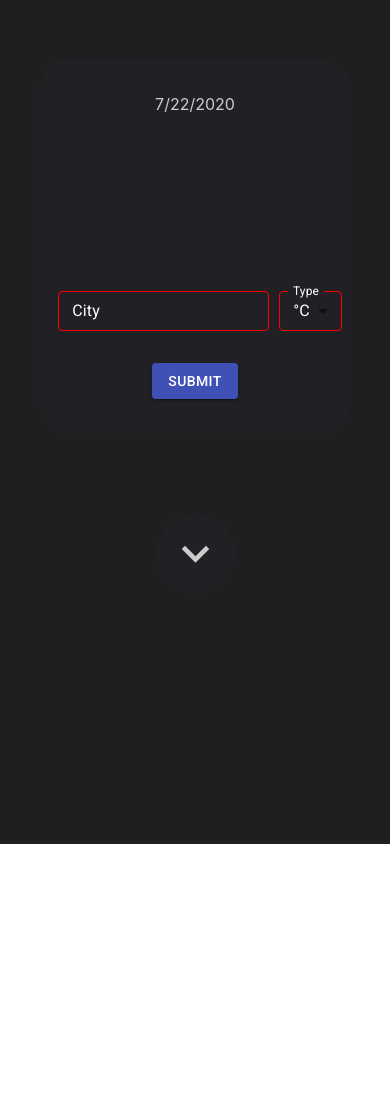
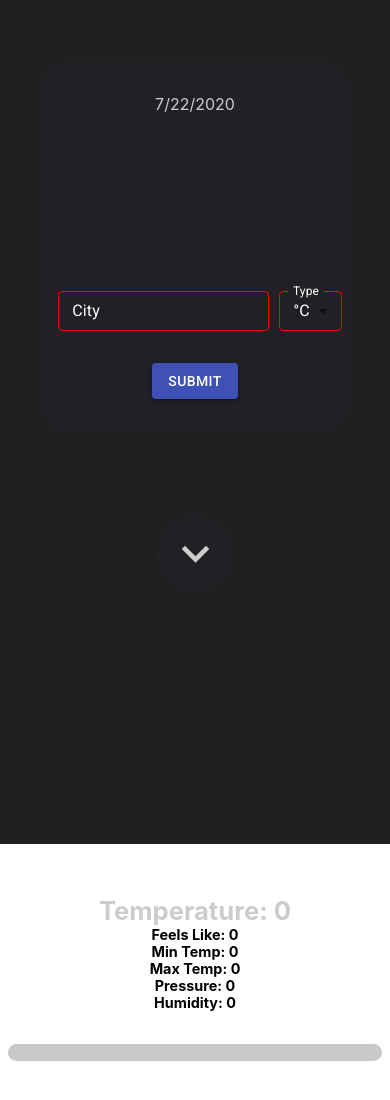
Before and after one commit to JamesCrr/Weather-WebApp, a React (Create React App) app in the folder client/: page / in a window 390 px wide. Shown: the top 1100 px of the page. Built offline with nearby package versions, Linux system fonts and the light colour scheme; no server answers.

Commit message:
Added more Temperature Details when viewing more

```diff
--- a/client/src/CSS/CurrentWeather.css
+++ b/client/src/CSS/CurrentWeather.css
@@ -1,4 +1,4 @@
-h3, i {
+.date, .location, .actual-temp, .wi {
     color: rgb(204, 204, 204);
 }
 .current-weather-bg-img {
--- a/client/src/CSS/WeatherDetails.css
+++ b/client/src/CSS/WeatherDetails.css
@@ -2,6 +2,75 @@ html {
     scroll-behavior: smooth;
 }
 
+.temp-details {
+    padding-top: 6vh;
+    text-align: center;
+}
+.temp-actual {
+    font-size: 2.5rem;
+    font-weight: bold;
+    color: rgb(204, 204, 204);
+}
+.temp-feels-like {
+
+}
+.temp-min {
+
+}
+.temp-max {
+
+}
+.pressure {
+
+}
+.humidity {
+
+}
+
+.chart-container {
+    margin: 4vh 2% 0 2%;
+    padding-top: 2vh;
+    border-radius: 25px;
+    background-color: rgb(201, 201, 201);
+}
 .chart {
-    margin: 10vh 2% 0 2%;
+
 }
+
+
+@media only screen and (max-width: 600px) {
+    .temp-actual {
+        font-size: 2rem;
+    }
+    .temp-feels-like,
+    .temp-min,
+    .temp-max,
+    .pressure,
+    .humidity {
+        font-size: 1rem;
+    }
+}
+@media only screen and (max-width: 400px) {
+    .temp-actual {
+        font-size: 1.6rem;
+    }
+    .temp-feels-like,
+    .temp-min,
+    .temp-max,
+    .pressure,
+    .humidity {
+        font-size: 0.9rem;
+    }
+}
+@media only screen and (max-width: 330px) {
+    .temp-actual {
+        font-size: 1.2rem;
+    }
+    .temp-feels-like,
+    .temp-min,
+    .temp-max,
+    .pressure,
+    .humidity {
+        font-size: 0.8rem;
+    }
+}
--- a/client/src/Components/WeatherApp.js
+++ b/client/src/Components/WeatherApp.js
@@ -110,7 +110,7 @@ class WeatherApp extends React.Component {
         this.setState({
             weather5DayData: apiFiveDayData,
         })
-        console.log(apiFiveDayData)
+        // console.log(apiFiveDayData)
     }
 
     render() {
--- a/client/src/Components/WeatherDetails.js
+++ b/client/src/Components/WeatherDetails.js
@@ -10,7 +10,15 @@ class WeatherDetails extends React.Component {
             xAxisData: null,
             seriesData: null,
             weatherDates: null,
-            gottenWeatherData: false
+            gottenWeatherData: false,
+            tempDetails: {
+                temp: "0",
+                feels_like: "0",
+                min: "0",
+                max: "0",
+                pressure: "0",
+                humidity: "0",
+            }
         }
     }
 
@@ -20,7 +28,31 @@ class WeatherDetails extends React.Component {
             return;
           }
           else {
+            // Update Chart Data
             this.constructChartData()
+            // Update Temperature Details
+            let newTempDetails = {
+                temp: "0",
+                feels_like: "0",
+                min: "0",
+                max: "0",
+                pressure: "0",
+                humidity: "0",
+            };
+            let tempRepresentationStr = "";
+            if (this.props.tempRepresentation === "c")
+                tempRepresentationStr = " °C"
+            else
+                tempRepresentationStr = " °F"
+            newTempDetails.temp = this.props.weatherData.main.temp + tempRepresentationStr
+            newTempDetails.feels_like = this.props.weatherData.main.feels_like + tempRepresentationStr
+            newTempDetails.min = this.props.weatherData.main.temp_min + tempRepresentationStr
+            newTempDetails.max = this.props.weatherData.main.temp_max + tempRepresentationStr
+            newTempDetails.pressure = this.props.weatherData.main.pressure
+            newTempDetails.humidity = this.props.weatherData.main.humidity
+            this.setState({
+                tempDetails: newTempDetails
+            })
           }
         }
     }
@@ -137,9 +169,21 @@ class WeatherDetails extends React.Component {
         else
             chart = <p></p>
 
+
         return (
-            <div style={{height:"100vh", backgroundColor:"white"}}>
-                {chart}
+            <div style={{minHeight:"100vh", backgroundColor:"white"}}>
+                <div className="temp-details">
+                    <h3 className="temp-actual">Temperature: {this.state.tempDetails.temp}</h3>
+                    <h3 className="temp-feels-like">Feels Like: {this.state.tempDetails.feels_like}</h3>
+                    <h3 className="temp-min">Min Temp: {this.state.tempDetails.min}</h3>
+                    <h3 className="temp-max">Max Temp: {this.state.tempDetails.max}</h3>
+                    <h3 className="pressure">Pressure: {this.state.tempDetails.pressure}</h3>
+                    <h3 className="humidity">Humidity: {this.state.tempDetails.humidity}</h3>
+                </div>
+
+                <div className="chart-container">
+                    {chart}
+                </div>
             </div>
         )
     }
```
